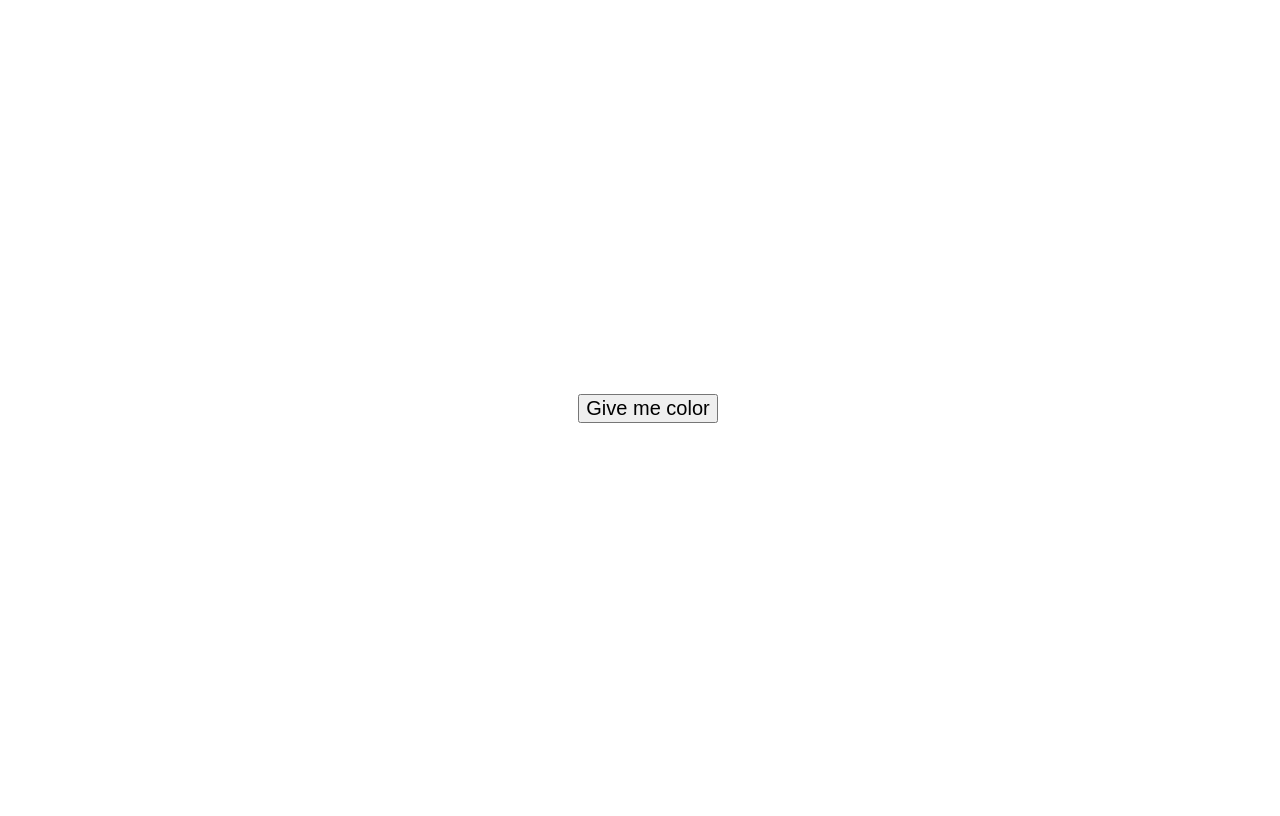
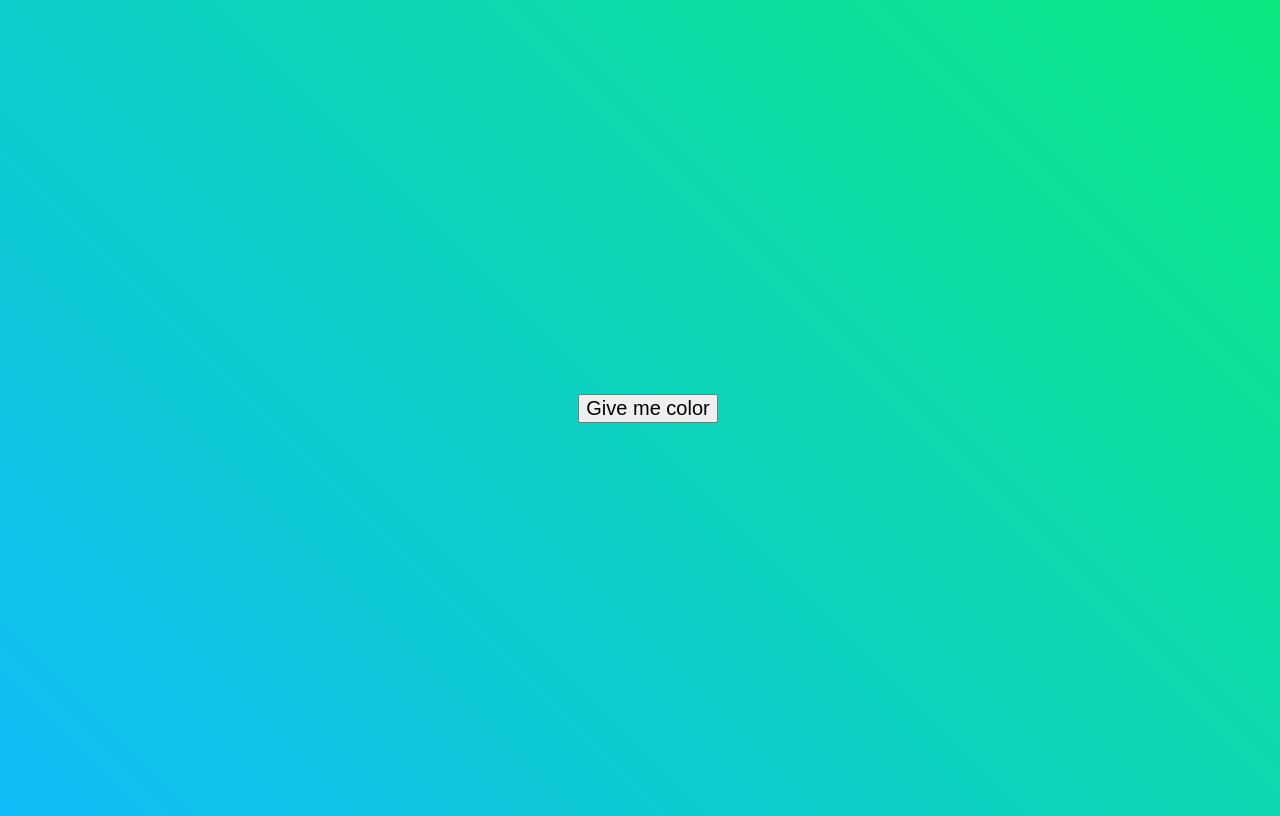
Before and after one commit to UNI-Meang/JavaScript-Study, a plain HTML site: page JS-challenge/Day05/index.html in a window 1280 px wide. Both pictures are taken after a click on the button "Give me color". Drawn offline with Linux system fonts and the light colour scheme.

Commit message:
✅  [re] : code 리팩토링

```diff
--- a/JS-challenge/Day05/main.js
+++ b/JS-challenge/Day05/main.js
@@ -18,18 +18,23 @@ const colors = [
     "#ffd32a",
     "#ff3f34"
 ];
-console.log(colors.length);
-const randomColorList = [];
-
 
 function randomColor(){
     const randomColor1 = colors[Math.round(Math.random() * colors.length)];
     const randomColor2 = colors[Math.round(Math.random() * colors.length)];
+    const color = [];
+
+    if(randomColor1 !== randomColor2){
+        color.push(randomColor1, randomColor2)
+        document.body.style.background = `linear-gradient(45deg, ${color[0]}, ${color[1]})`;
+    } else {
+        return;
+    }
 
     // if(randomColor1 !== randomColor2){
-    //     document.body.style.backgroundImage = `linear-gradient(45deg, ${randomColor1}, ${randomColor2})`;
+    //     document.body.style.background = `linear-gradient(45deg, ${color[0]}, ${color[1]})`;
     // } else {
-    //     randomColor();
+    //     return false;
     // }
 }
 
--- a/JS-challenge/Day05/style.css
+++ b/JS-challenge/Day05/style.css
@@ -6,6 +6,7 @@ body {
     align-items: center;
     font-family: -apple-system, BlinkMacSystemFont, "Segoe UI", Roboto, Oxygen,
       Ubuntu, Cantarell, "Open Sans", "Helvetica Neue", sans-serif;
+      background: #ffc60f;
   }
 
   button {
```
